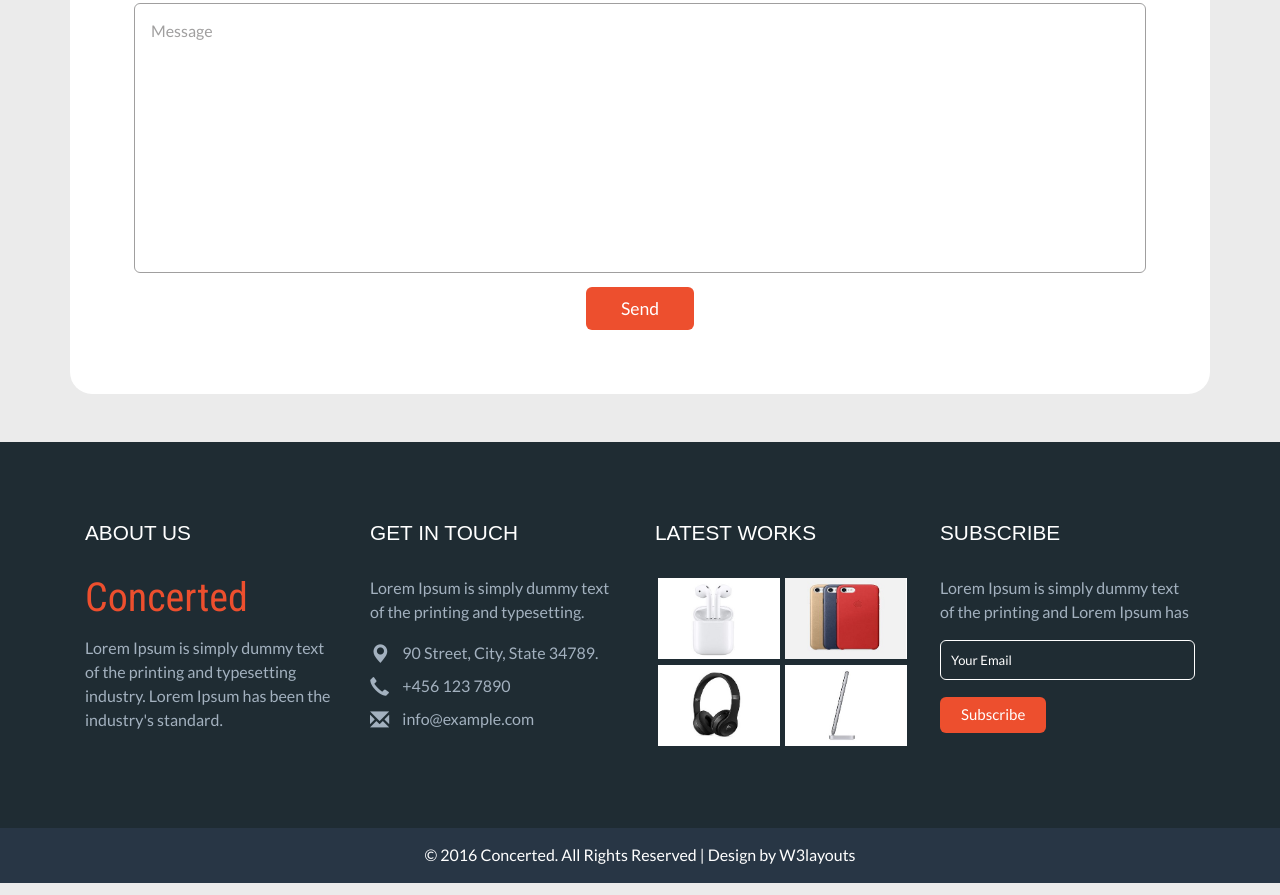
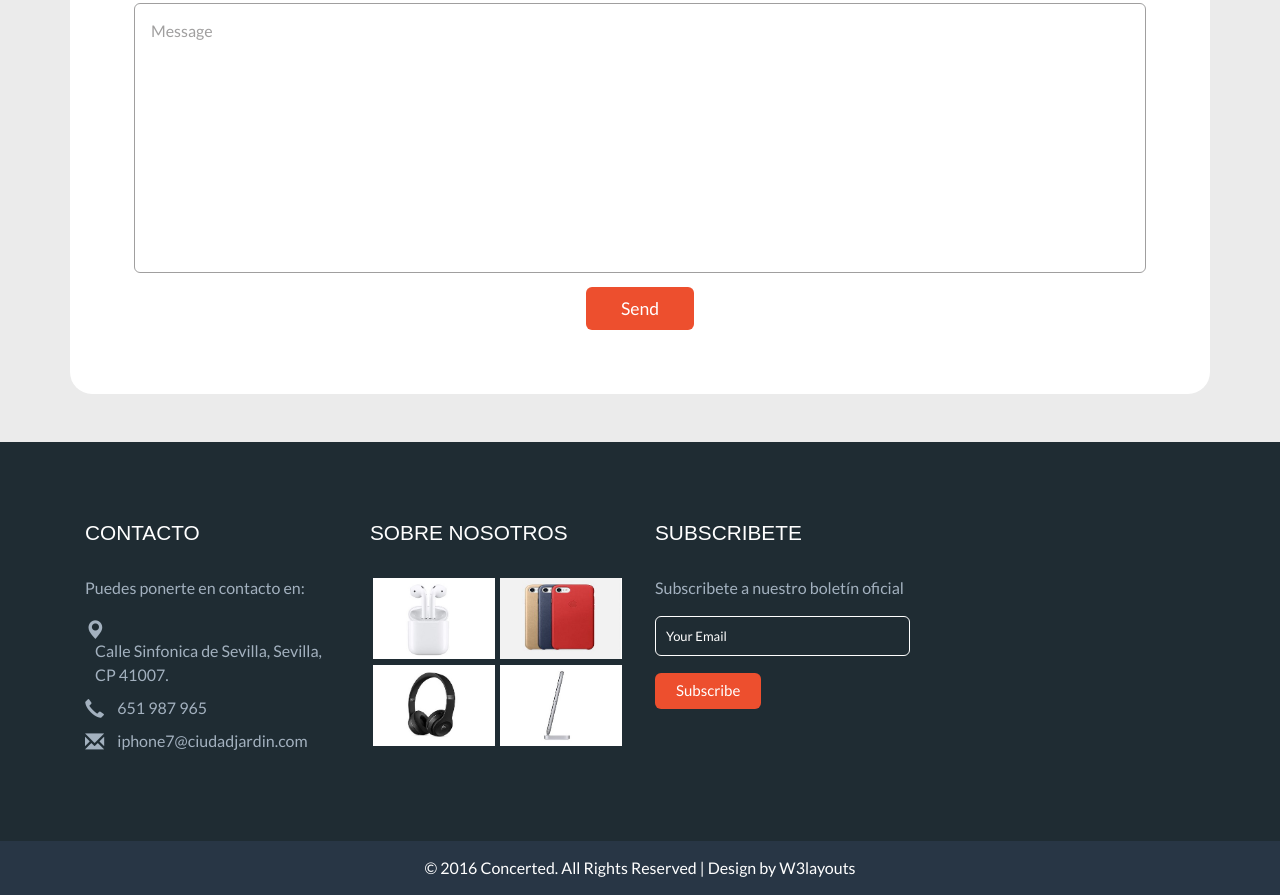
Before and after one commit to blas8/blas8.github.io, a plain HTML site: page p2/index.html in a window 1280 px wide. Shown: the part 5531-6426 px from the top of the page. Drawn offline with Linux system fonts and the light colour scheme; a web font is replaced by a local one.

Commit message:
actualizado

```diff
--- a/p2/index.html
+++ b/p2/index.html
@@ -466,41 +466,37 @@ Smartphone Compatible web template, free webdesigns for Nokia, Samsung, LG, Sony
 <!-- footer-top -->
 	<div class="footer-top wow fadeInDown"  data-wow-duration=".8s" data-wow-delay=".2s">
 		<div class="container">
+
 			<div class="col-md-3 foot-left">
-				<h3>About Us</h3>
-				<h2><a href="index.html">Concerted</a></h2>
-				<p>Lorem Ipsum is simply dummy text of the printing and typesetting industry. Lorem Ipsum has been the industry's standard.</p>
-			</div>
-			<div class="col-md-3 foot-left">
-					<h3>Get In Touch</h3>
-					<p>Lorem Ipsum is simply dummy text of the printing and typesetting.</p>
+					<h3>Contacto</h3>
+					<p>Puedes ponerte en contacto en:</p>
 
 						<div class="contact-btm">
 							<span class="glyphicon glyphicon-map-marker" aria-hidden="true"></span>
-							<p>90 Street, City, State 34789.</p>
+							<p>Calle Sinfonica de Sevilla, Sevilla, CP 41007.</p>
 						</div>
 						<div class="contact-btm">
 							<span class="glyphicon glyphicon-earphone" aria-hidden="true"></span>
-							<p>+456 123 7890</p>
+							<p>651 987 965</p>
 						<div class="contact-btm">
 						</div>
 							<span class="glyphicon glyphicon-envelope" aria-hidden="true"></span>
-							<p><a href="mailto:example@email.com">info@example.com</a></p>
+							<p><a href="mailto:example@email.com">iphone7@ciudadjardin.com</a></p>
 						</div>
 						<div class="clearfix"></div>
 
 			</div>
 			<div class="col-md-3 foot-left">
-				<h3>Latest Works</h3>
-				<li><a href="#"><img src="images/9.jpg" alt="" class="img-responsive"></a></li>
-				<li><a href="#"><img src="images/10.jpg" alt="" class="img-responsive"></a></li>
-				<li><a href="#"><img src="images/11.jpg" alt="" class="img-responsive"></a></li>
-				<li><a href="#"><img src="images/12.jpg" alt="" class="img-responsive"></a></li>
+				<h3>Sobre Nosotros</h3>
+				<li><a href="#"><img src="images/9.jpg" alt="" class="b-link-stripe b-animate-go  thickbox" title="Noé Domínguez"></a></li>
+				<li><a href="#"><img src="images/10.jpg" alt="" class="b-link-stripe b-animate-go  thickbox" title="Blas Baez"></a></li>
+				<li><a href="#"><img src="images/11.jpg" alt="" class="b-link-stripe b-animate-go  thickbox" title="David Moreno"></a></li>
+				<li><a href="#"><img src="images/12.jpg" alt="" class="b-link-stripe b-animate-go  thickbox" title="Jonathan Sánchez"></a></li>
 				<div class="clearfix"></div>
 			</div>
 			<div class="col-md-3 foot-left">
-			<h3>Subscribe</h3>
-			<p>Lorem Ipsum is simply dummy text of the printing and Lorem Ipsum has </p>
+			<h3>Subscribete</h3>
+			<p>Subscribete a nuestro boletín oficial </p>
 			<form action="#" method="post">
 				<input type="text" value="Your Email" name="email" onfocus="this.value = '';" onblur="if (this.value == '') {this.value = 'Your Email';}">
 				<input type="submit" value="Subscribe">
```
